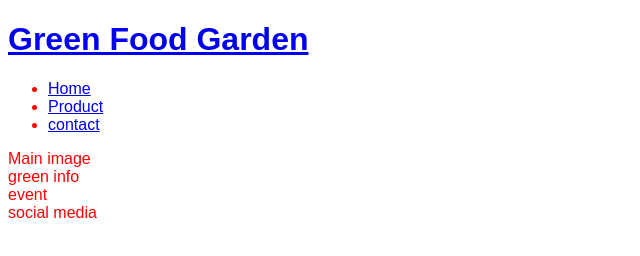
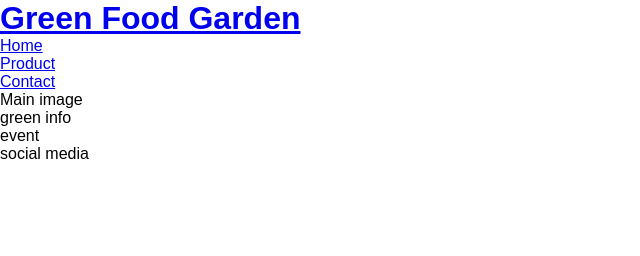
Before and after one commit to kharriiTD/ms-project01, a plain HTML site: page index.html in a window 1280 px wide. Shown: the whole page, without its empty margins (0-640 px from the left). Drawn offline with Linux system fonts and the light colour scheme.

Commit message:
add google fonts and remove default margins,padding and border

```diff
--- a/assets/css/style.css
+++ b/assets/css/style.css
@@ -1,4 +1,13 @@
+@import url('https://fonts.googleapis.com/css2?family=Open+Sans:wght@300&family=Roboto+Serif:wght@300&display=swap');
+
+* {
+    margin: 0;
+    padding: 0;
+    border: none;
+}
+
 body {
-    font-family: Arial;
-    color: red;
+    font-family: open-sansa, sans-serif;
+    font-weight: 300;
+    color: black;
 }
--- a/index.html
+++ b/index.html
@@ -31,7 +31,7 @@
                 </li>
                 <li>
                     <a href="#">
-                        contact
+                        Contact
                     </a>
                 </li>
             </ul>
```
